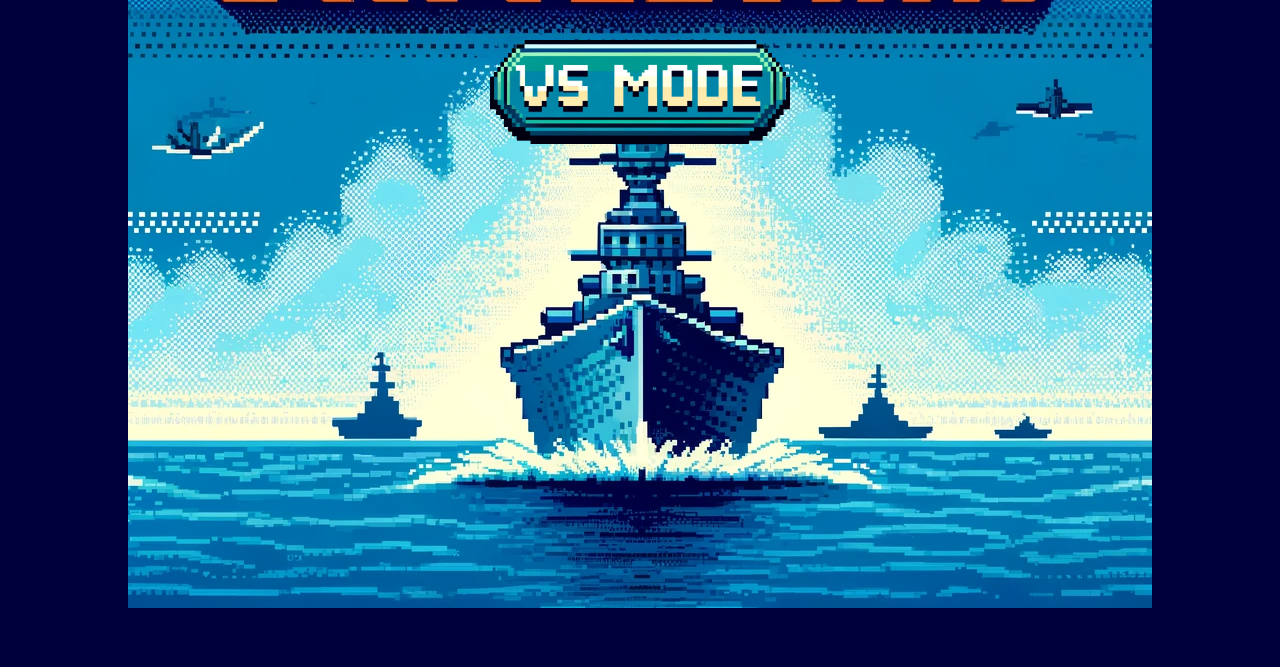
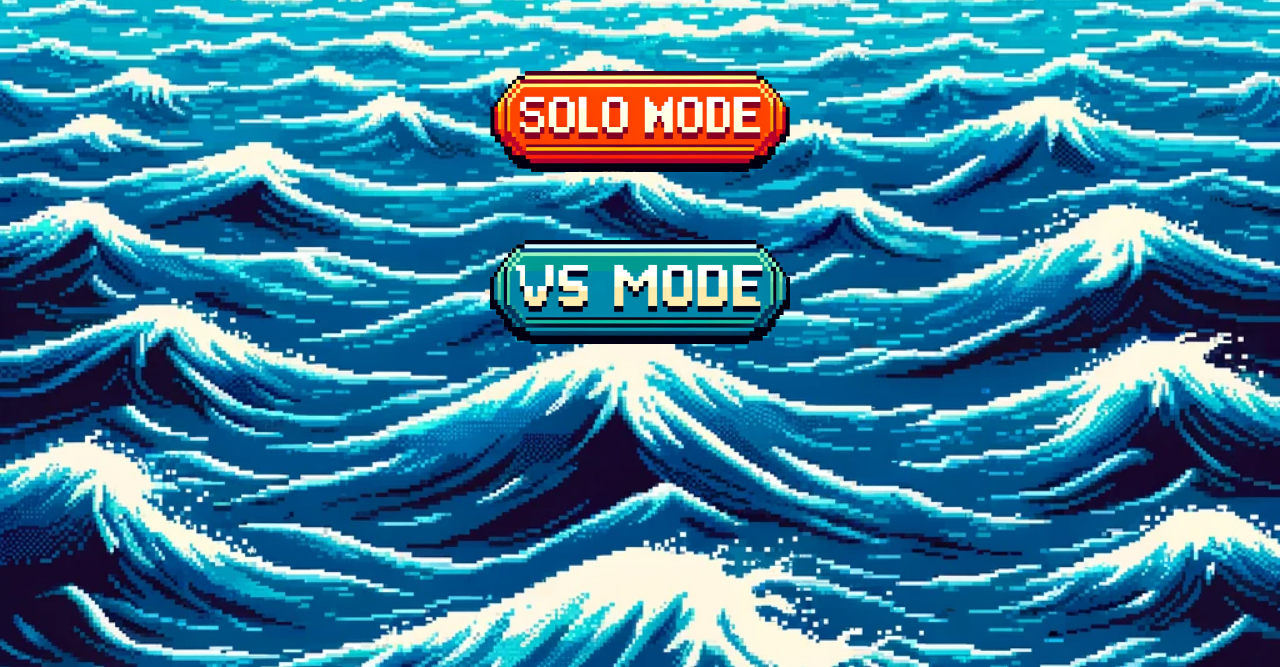
Before and after one commit to BDS-001/Battleship, a website built with webpack: page dist/index.html in a window 1280 px wide. Shown: the part 173-840 px from the top of the page. Built offline with nearby package versions, Linux system fonts and the light colour scheme.

Commit message:
updated background iamge

```diff
--- a/src/modules/menu.js
+++ b/src/modules/menu.js
@@ -7,7 +7,6 @@ const menu = (() => {
 
     const generateMenu = (setMode) => {
         const body = document.querySelector('body');
-        body.innerHTML = '';
 
         const solo = document.createElement('button');
         const vs = document.createElement('button');
```
Also changed, not shown: dist/index.html, dist/styles.css, src/assets/images/backgroundimg.png (added).
